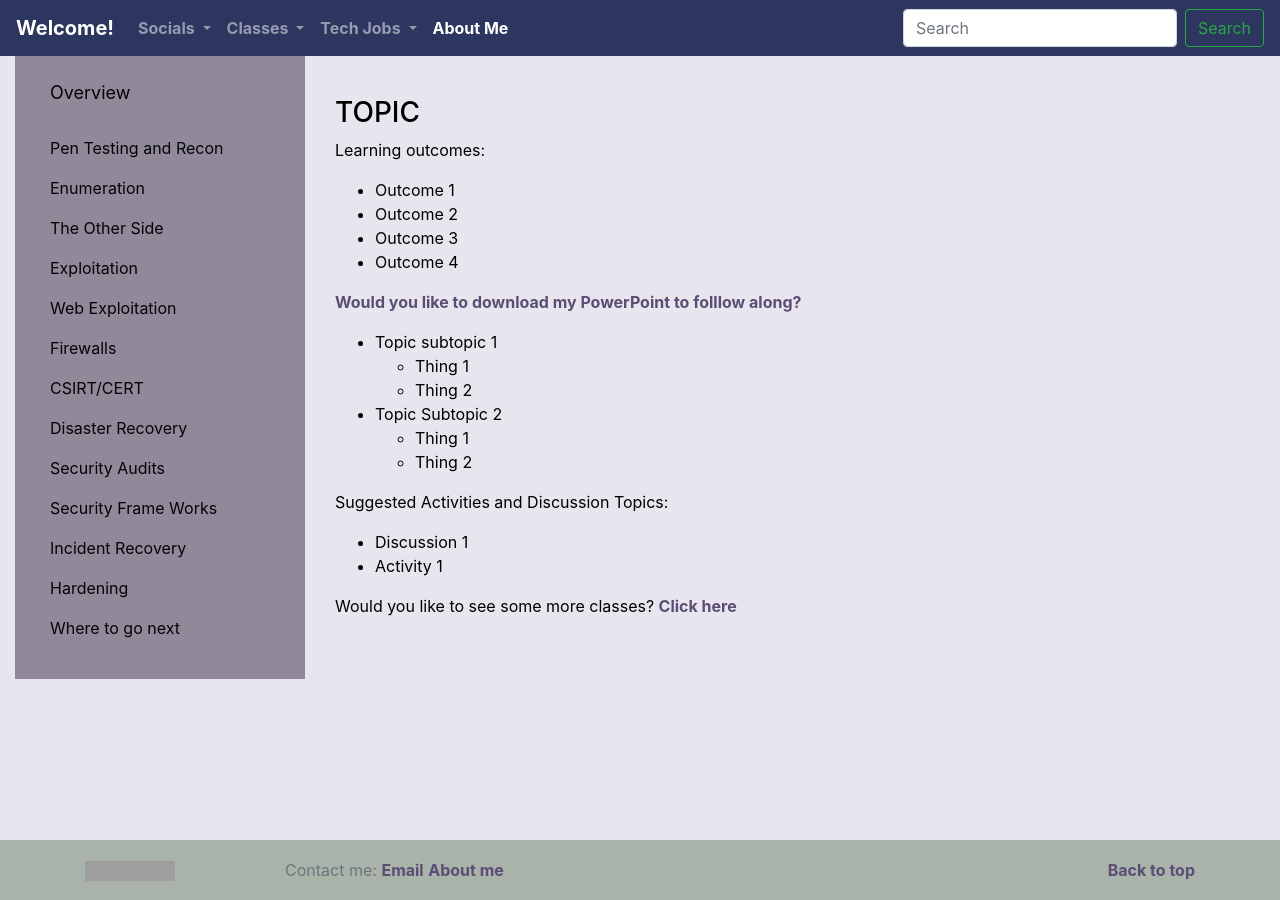
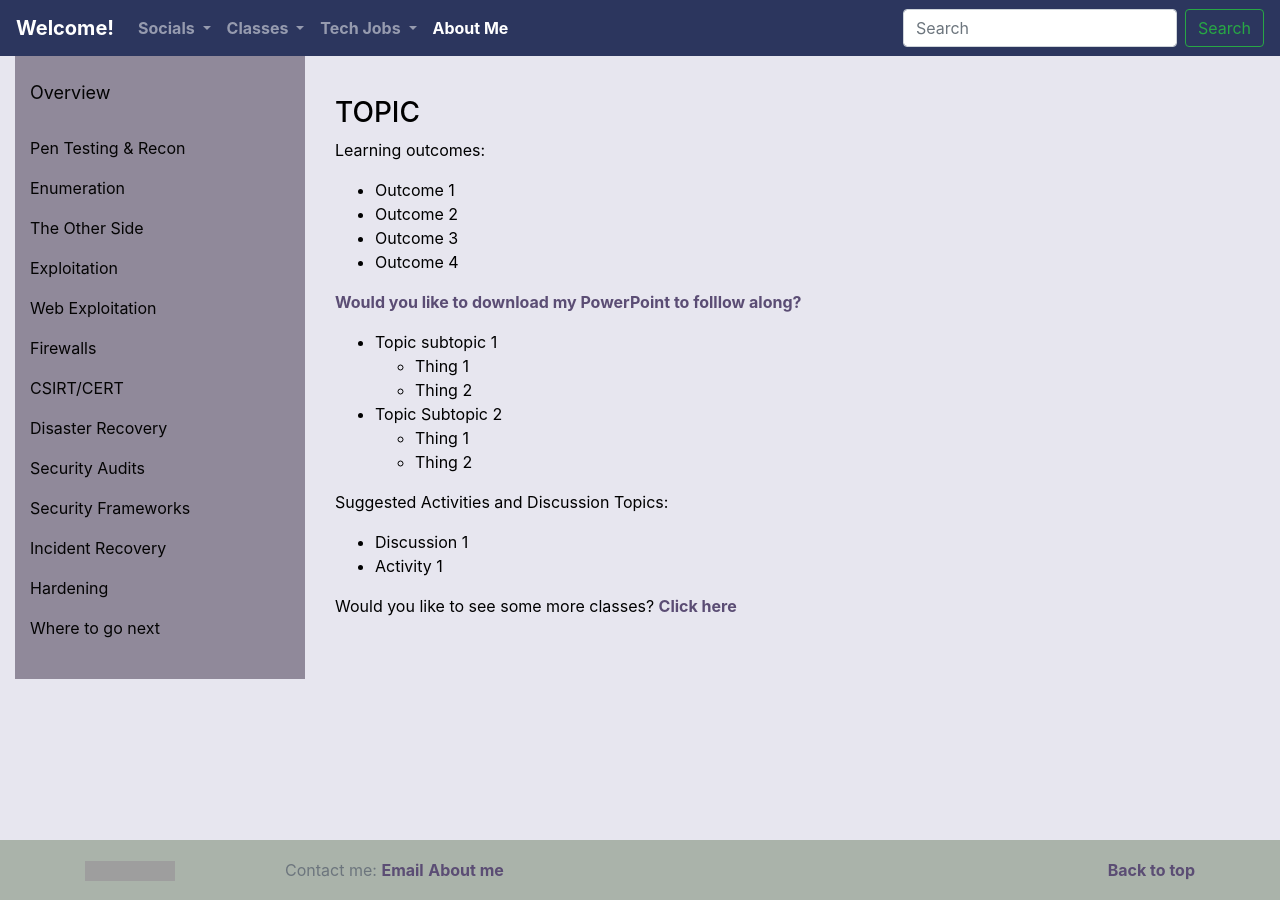
Before and after one commit to aholdengouveia/aholdengouveia.github.io, a Jekyll site: the page built from TopicTemplate.html, in a window 1280 px wide. Built offline with Jekyll 4.4.1, drawn with Linux system fonts in a browser that asks for light colours; nearby versions of some CDN libraries; grey boxes are pictures that could not be loaded.

Commit message:
trying to fix sidebar nav mobile

```diff
--- a/_layouts/AdvSec.html
+++ b/_layouts/AdvSec.html
@@ -9,7 +9,7 @@ layout: default
             <ul class="sidebar-nav">
                 <li class="sidebar-brand"><a href="/AdvSec.html">Overview</a>
                 </li>
-                <li><a href="#">Pen Testing and Recon</a></li>
+                <li><a href="#">Pen Testing & Recon</a></li>
                 <li><a href="#">Enumeration</a>
                 </li>
                 <li><a href="#">The Other Side</a>
@@ -22,7 +22,7 @@ layout: default
                 </li>
                 <li><a href="#">Disaster Recovery</a> </li>
                 <li><a href="#">Security Audits</a> </li>
-                <li><a href="#">Security Frame Works</a> </li>
+                <li><a href="#">Security Frameworks</a> </li>
                 <li><a href="#">Incident Recovery</a> </li>
                 <li><a href="#">Hardening</a> </li>
                 <li><a href="#">Where to go next</a>
--- a/css/stylesheet.css
+++ b/css/stylesheet.css
@@ -126,7 +126,6 @@ body {
 
   .sidebar-nav li {
     line-height: 40px;
-    text-indent: 20px;
   }
   .sidebar-nav li a {
     color: #040404;
```
Also changed, not shown: 6 other files.
